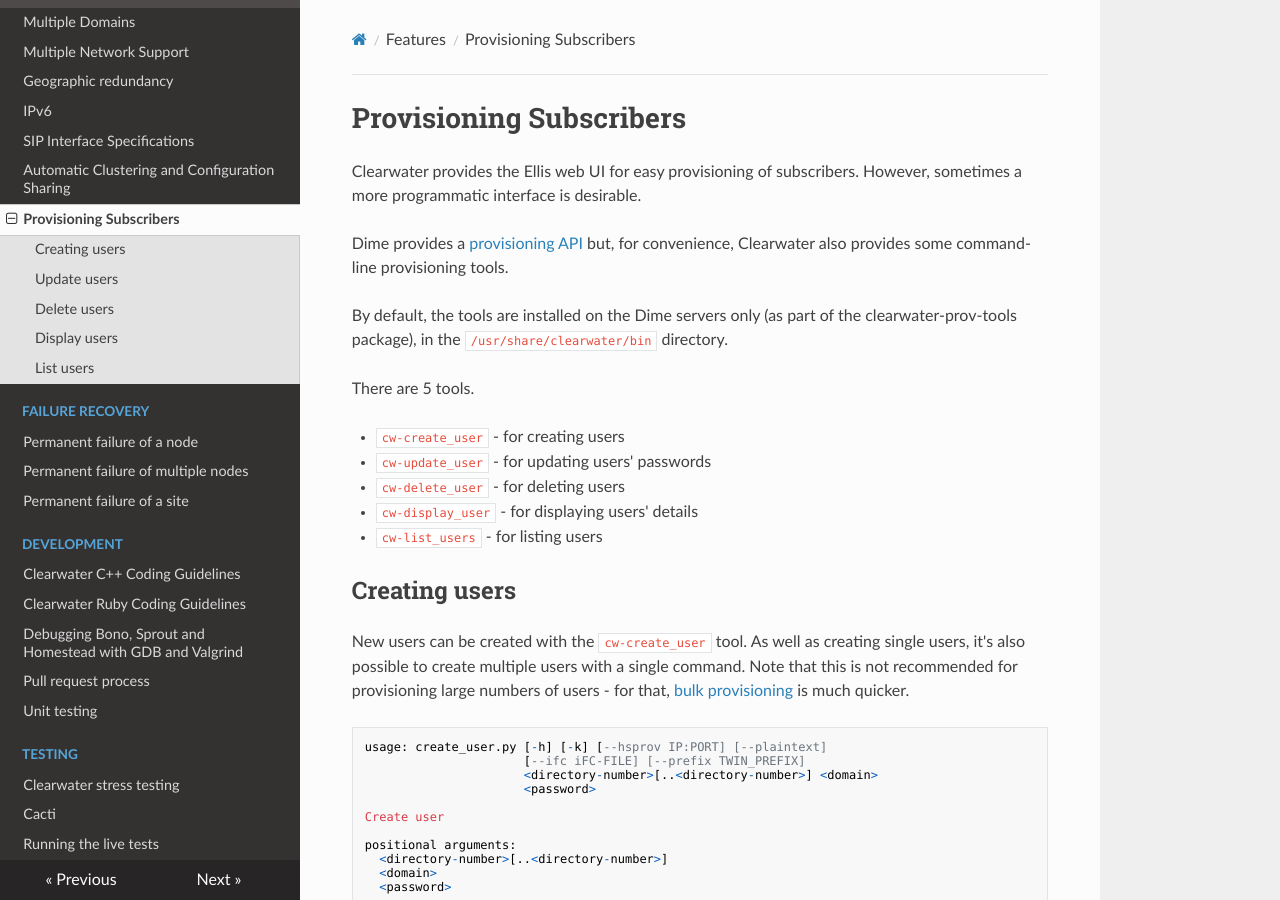
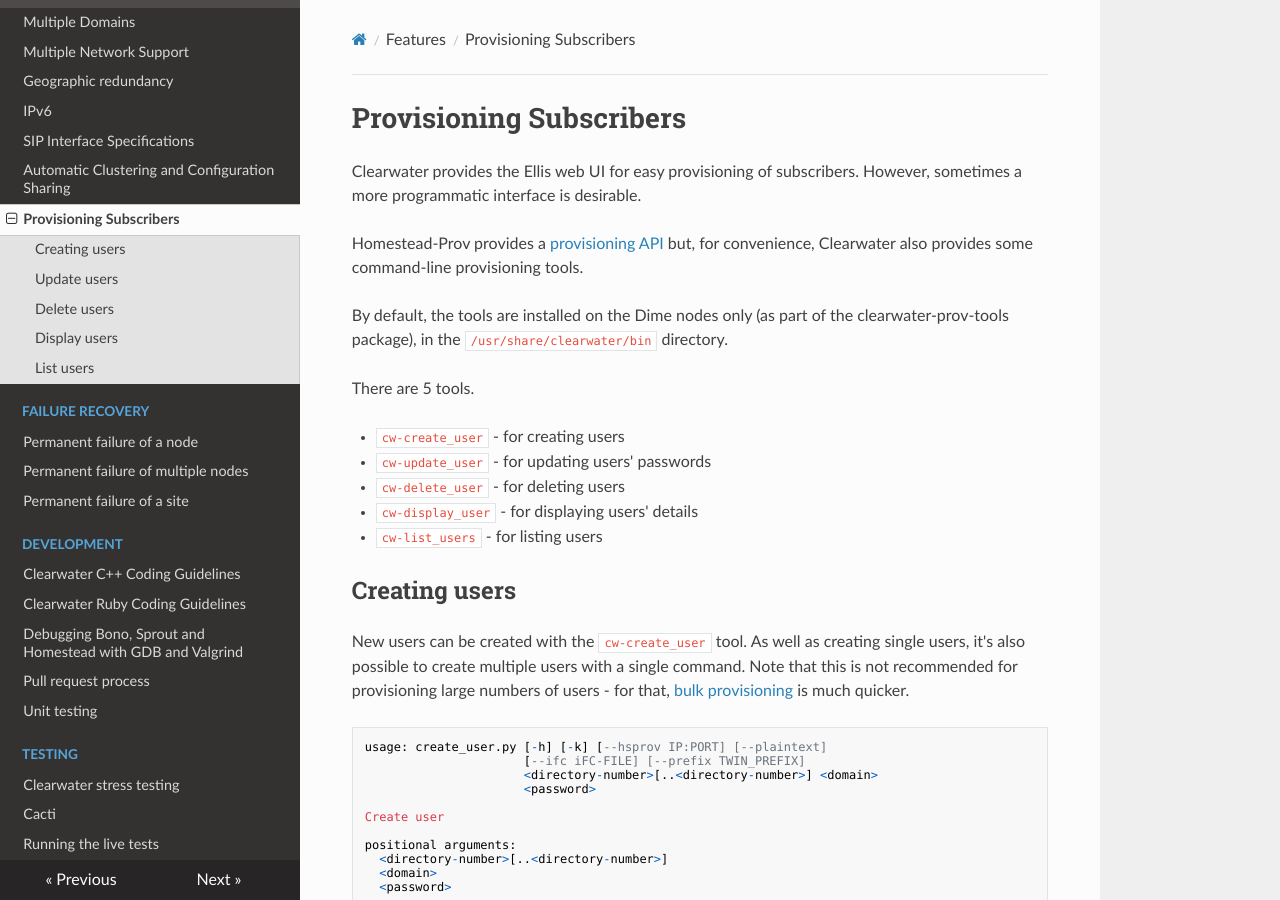
Before and after one commit to Metaswitch/clearwater-readthedocs, an MkDocs documentation site: the page built from docs/Provisioning_Subscribers.md, in a window 1280 px wide and 900 px high. Built offline with MkDocs 1.6.1, drawn with Linux system fonts in a browser that asks for light colours; nearby versions of some CDN libraries; old or Windows-style settings are respelled for this version of MkDocs.

Commit message:
Provisioning Subscribers markups

```diff
--- a/docs/Provisioning_Subscribers.md
+++ b/docs/Provisioning_Subscribers.md
@@ -2,9 +2,9 @@
 
 Clearwater provides the Ellis web UI for easy provisioning of subscribers.  However, sometimes a more programmatic interface is desirable.
 
-Dime provides a [provisioning API](https://github.com/Metaswitch/crest/blob/dev/docs/homestead_prov_api.md) but, for convenience, Clearwater also provides some command-line provisioning tools.
+Homestead-Prov provides a [provisioning API](https://github.com/Metaswitch/crest/blob/dev/docs/homestead_prov_api.md) but, for convenience, Clearwater also provides some command-line provisioning tools.
 
-By default, the tools are installed on the Dime servers only (as part of the clearwater-prov-tools package), in the `/usr/share/clearwater/bin` directory.
+By default, the tools are installed on the Dime nodes only (as part of the clearwater-prov-tools package), in the `/usr/share/clearwater/bin` directory.
 
 There are 5 tools.
 
```
